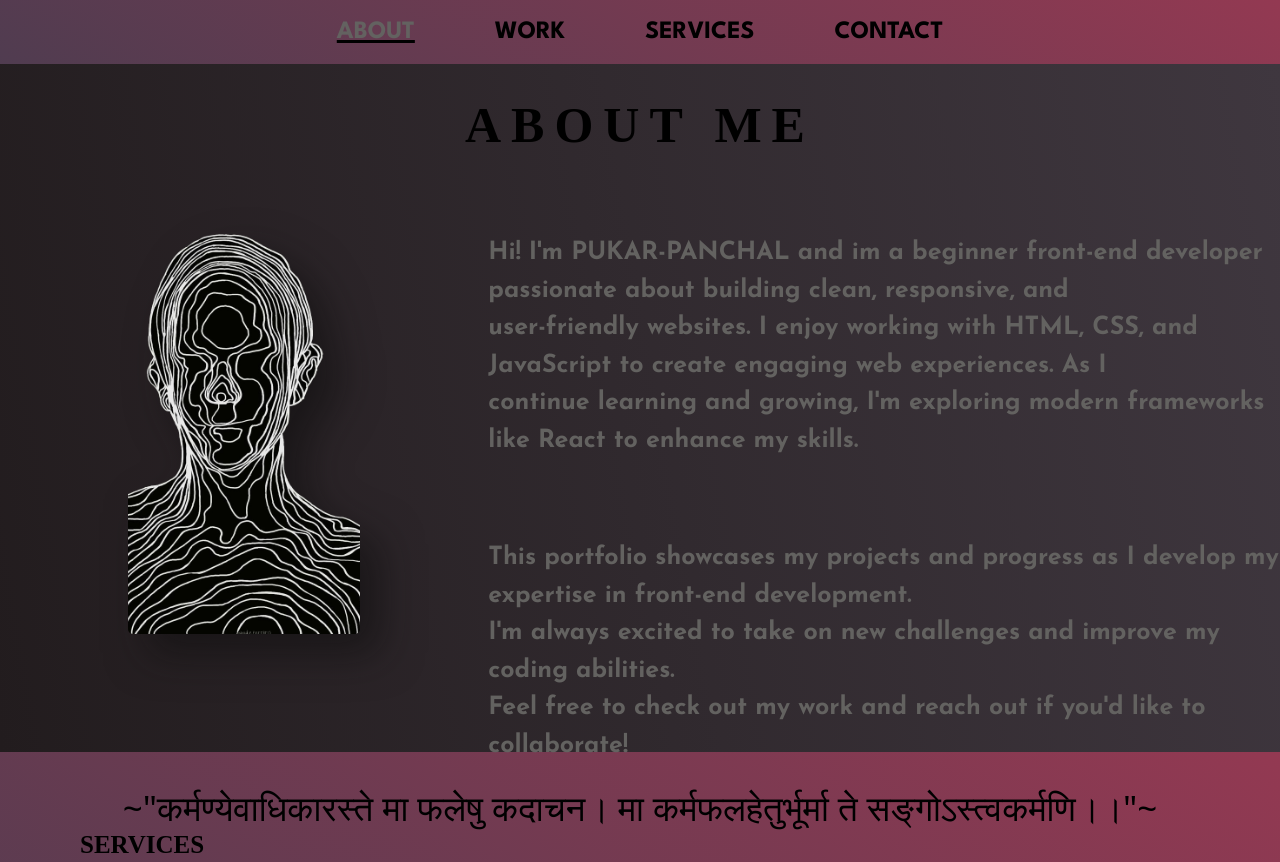
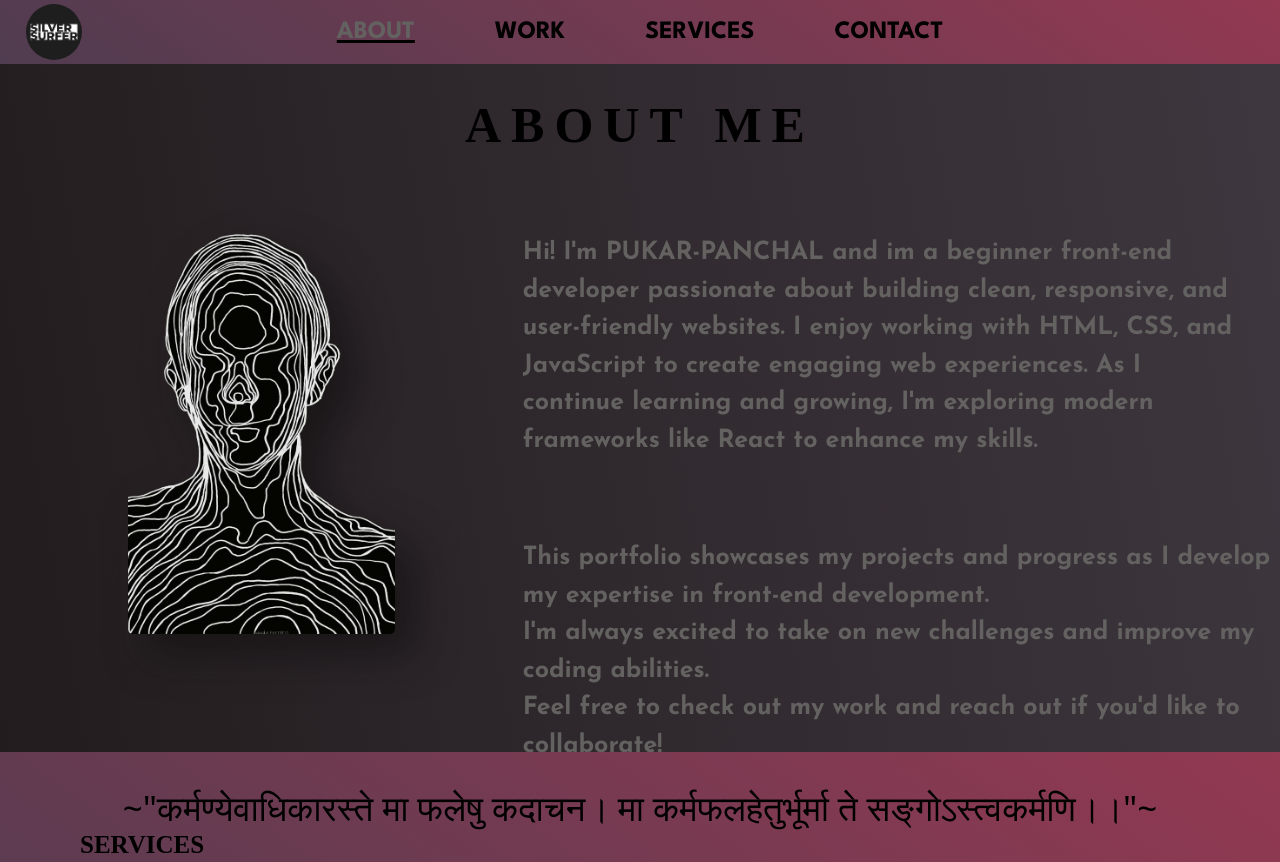
Before and after one commit to Pukar-Panchal/Portfolio, a plain HTML site: page About/about.html in a window 1280 px wide. Shown: the top 862 px of the page. Drawn offline with Linux system fonts and the light colour scheme; a web font is replaced by a local one.

Commit message:
Add navbar logo with click redirect functionality

```diff
--- a/About/CONTACT/contact.css
+++ b/About/CONTACT/contact.css
@@ -25,6 +25,18 @@ html {
   display: flex;
   justify-content: center;
   align-items: center;
+}
+.navbar-logo{
+position: absolute;
+left: 2%;
+height: 3.5rem;
+width: 3.5rem;
+border:#000000 2px solid;
+border-radius: 50%;
+background: url("../../logo.jpeg") center;
+background-size: cover;
+border: none;
+cursor: pointer;
 }
 .links {
   display: flex;
--- a/About/SERVICES/services.css
+++ b/About/SERVICES/services.css
@@ -22,6 +22,18 @@ html {
   display: flex;
   justify-content: center;
   align-items: center;
+}
+.navbar-logo{
+  position: absolute;
+  left: 2%;
+  height: 3.5rem;
+  width: 3.5rem;
+  border:#000000 2px solid;
+  border-radius: 50%;
+  background: url("../../logo.jpeg") center;
+  background-size: cover;
+  border: none;
+  cursor: pointer;
 }
 .links {
   display: flex;
--- a/About/about.css
+++ b/About/about.css
@@ -15,6 +15,7 @@ html {
   scrollbar-width: none;
 }
 #navbar {
+  position: relative;
   height: 4rem;
   width: 100%;
   background: linear-gradient(35deg, #503c50, #933952);
@@ -22,6 +23,20 @@ html {
   justify-content: center;
   align-items: center;
 }
+
+.navbar-logo {
+  position: absolute;
+  left: 2%;
+  height: 3.5rem;
+  width: 3.5rem;
+  border: #000000 2px solid;
+  border-radius: 50%;
+  background: url("../logo.jpeg") center;
+  background-size: cover;
+  border: none;
+  cursor: pointer;
+}
+
 .links {
   display: flex;
   gap: 5rem;
@@ -65,7 +80,7 @@ html {
 }
 .about-meterial-img {
   height: 30rem;
-  width: 25rem;
+  width: 30rem;
   border: none;
   border-radius: 5px;
   background: url("./about-background-removed.png") center;
--- a/About/about.html
+++ b/About/about.html
@@ -9,6 +9,7 @@
   <body>
     <header id="header">
       <nav id="navbar">
+        <div class="navbar-logo"></div>
         <div class="navbar-links-container">
           <ul class="links">
             <li class="about">ABOUT</li>
@@ -61,5 +62,12 @@
             </ul>
           </div>
     </footer>
+    <script>
+      const logoRedirect = document.querySelector('.navbar-logo');
+
+      logoRedirect.addEventListener("click", () => {
+        window.location.href = "../scroll-navbar.html";
+      });
+    </script>
   </body>
 </html>
--- a/scroll-navbar.css
+++ b/scroll-navbar.css
@@ -221,6 +221,7 @@ body {
   height: 4rem;
   display: flex;
   justify-content: center;
+  align-content: center;
   background: linear-gradient(35deg, #503c50, #933952);
 }
 .links {
@@ -319,15 +320,19 @@ body {
   -webkit-box-shadow: none;
   box-shadow: none;
 }
+.navbar-logo{
+  position: absolute;
+  top: 5.6%;
+  left: 2%;
+  height: 3.5rem;
+  width: 3.5rem;
+  border:#000000 2px solid;
+  border-radius: 50%;
+  background: url("./logo.jpeg") center;
+  background-size: cover;
+  border: none;
+}
 
-/* .nav-logo h3 {
-  position: absolute;    it use for logo
-  left: 2%;
-  color: white;
-  margin-bottom: 5rem;
-  margin-top: 1.5rem;
-  font-size: 25px;
-} */
 .live-image {
   position: relative;
   overflow: hidden;
```
Also changed, not shown: About/CONTACT/contact.html (+8 -0 lines), About/SERVICES/services.html (+8 -0 lines), scroll-navbar.html (+1 -0 lines), logo.jpeg (added).
